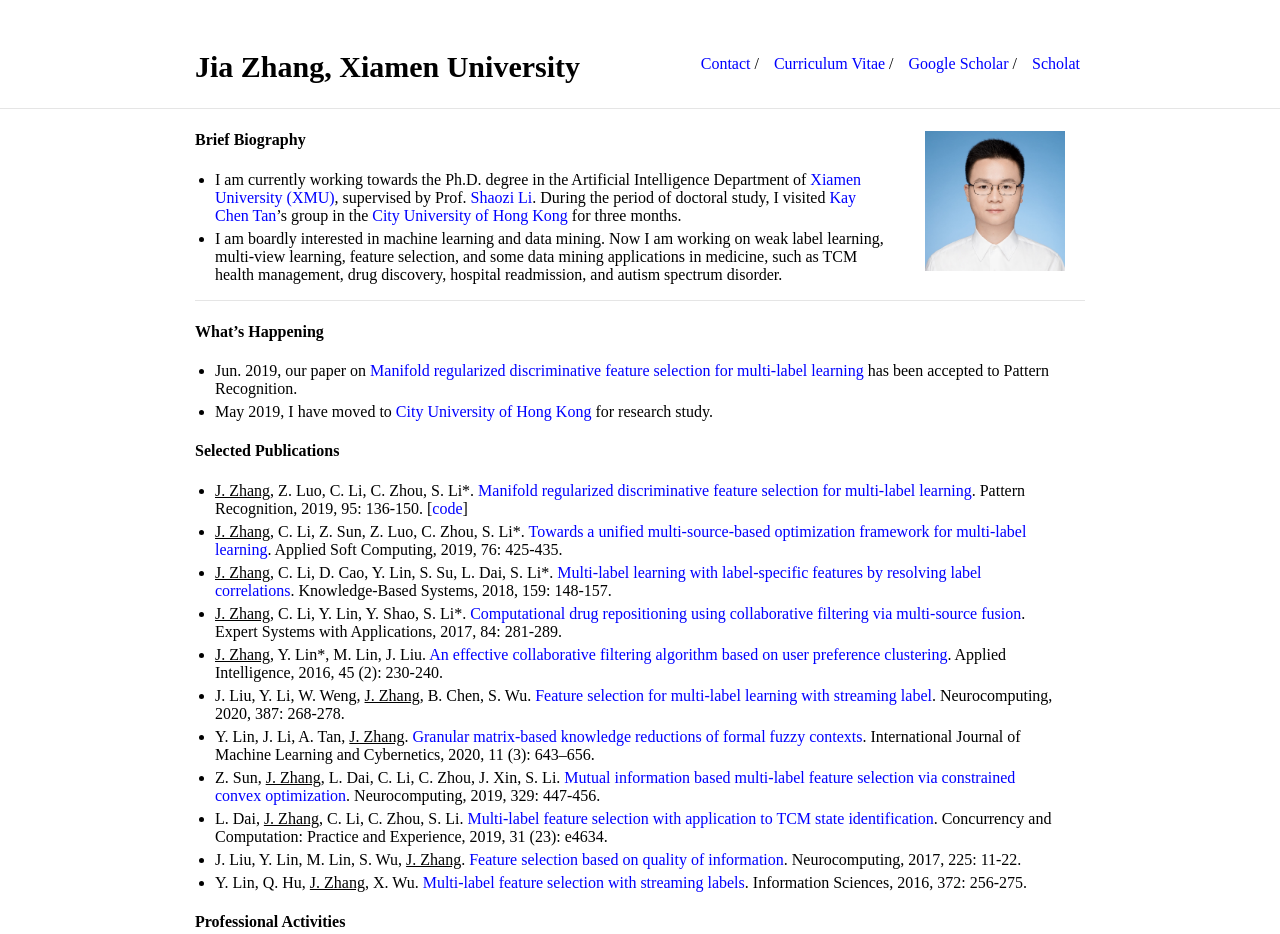
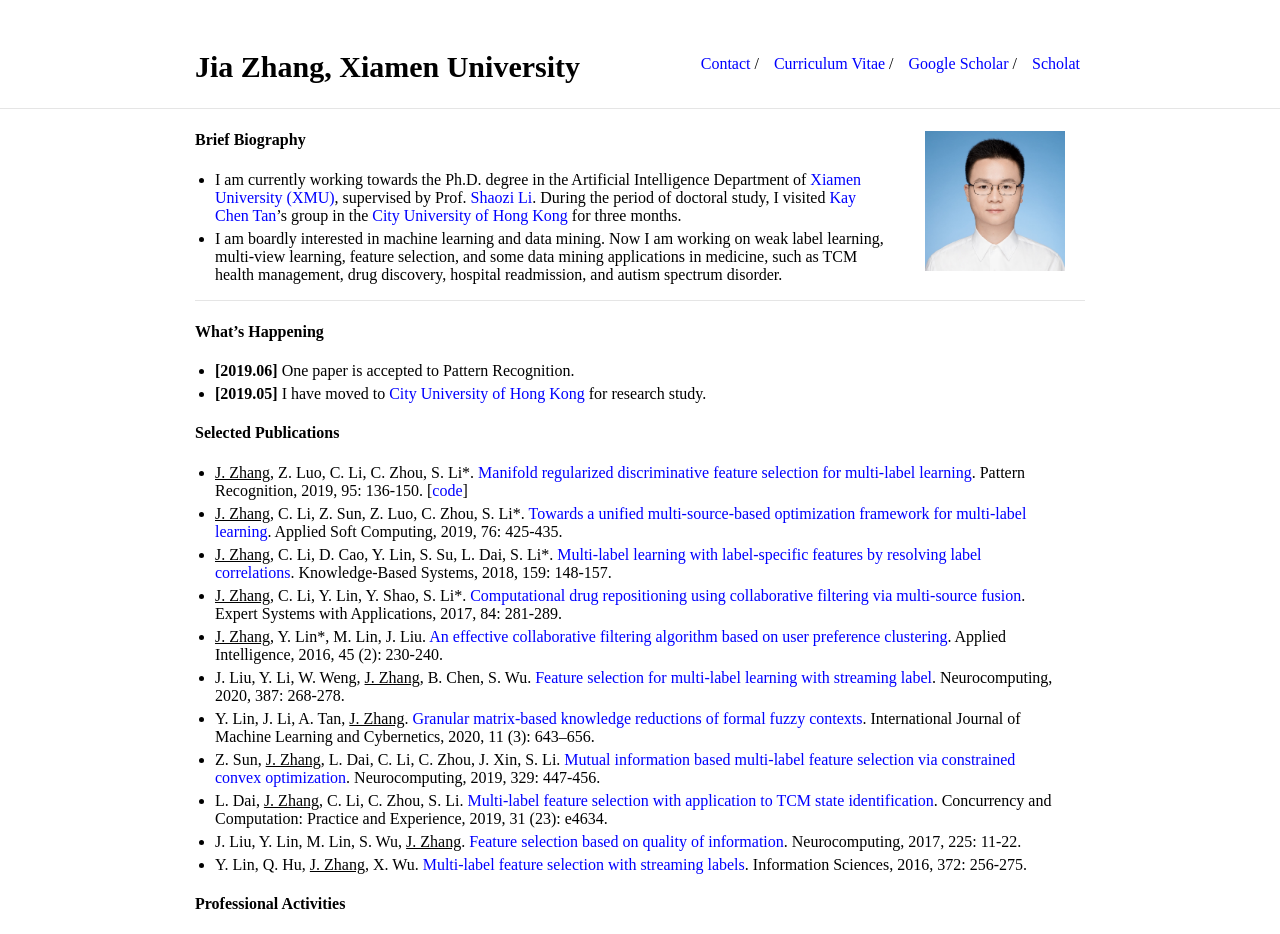
Before and after one commit to jiazhang-ml/jiazhang-ml.github.io, a Jekyll site: the page built from index.md, in a window 1280 px wide. Shown: the top 934 px of the page. Built offline with Jekyll 4.4.1, drawn with Linux system fonts in a browser that asks for light colours.

Commit message:
Update index.md

```diff
--- a/index.md
+++ b/index.md
@@ -13,8 +13,8 @@ layout: default
 
 #### What's Happening
 
-* Jun. 2019, our paper on [Manifold regularized discriminative feature selection for multi-label learning](https://www.sciencedirect.com/science/article/pii/S0031320319302341) has been accepted to Pattern Recognition.
-* May 2019, I have moved to [City University of Hong Kong](https://www.cityu.edu.hk/) for research study.
+* **[2019.06]** One paper is accepted to Pattern Recognition.
+* **[2019.05]** I have moved to [City University of Hong Kong](https://www.cityu.edu.hk/) for research study.
 
 #### Selected Publications
 
```
